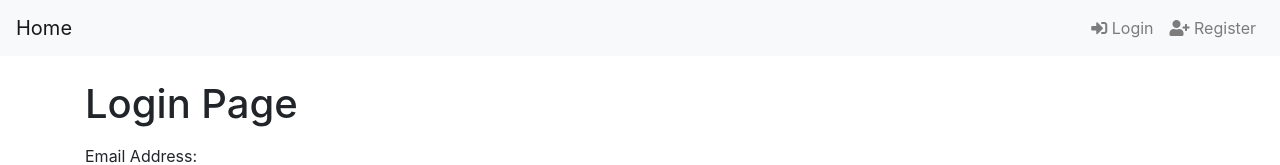
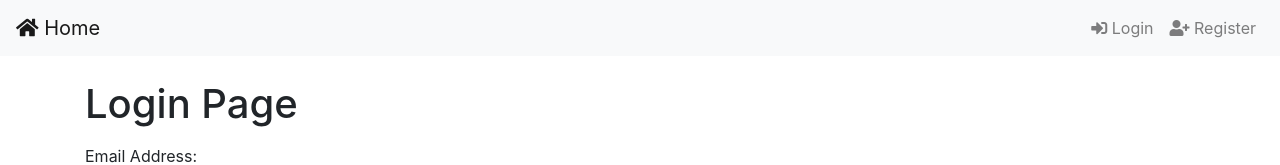
Before and after one commit to NatePad/SERN-Auth-Template, a React (Create React App) app in the folder client/: page / in a window 1280 px wide. Shown: the top 165 px of the page. Built offline with nearby package versions, Linux system fonts and the light colour scheme.

Commit message:
Update home link on navbar

```diff
--- a/client/src/components/Navbar.js
+++ b/client/src/components/Navbar.js
@@ -39,7 +39,9 @@ const Navbar = () => {
   return (
     <BSNavbar bg="light" expand="lg" className="mb-4">
 
-      <BSNavbar.Brand href="/">Home</BSNavbar.Brand>
+      <Link to="/" className="navbar-brand">
+        <i className="fas fa-home"></i> Home
+      </Link>
 
       <BSNavbar.Toggle aria-controls="basic-navbar-nav" />
       <BSNavbar.Collapse id="basic-navbar-nav">
```
